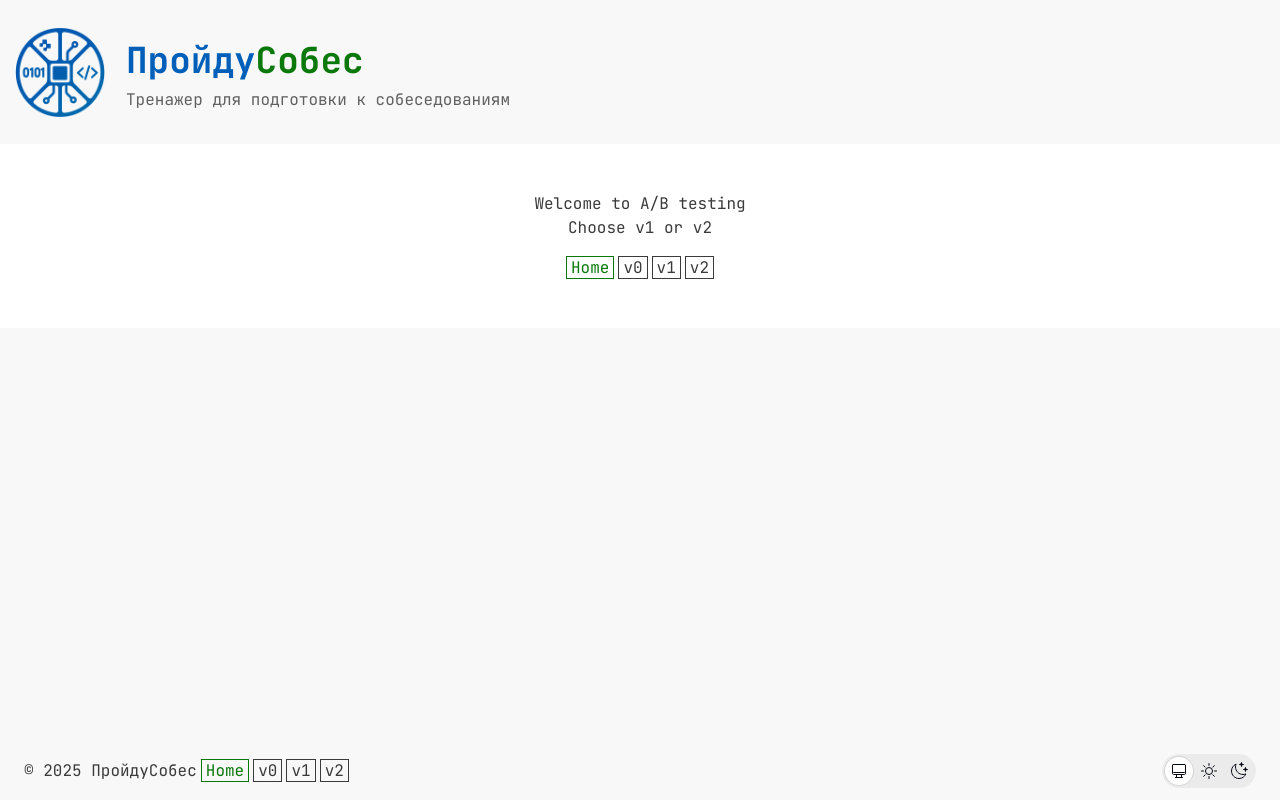
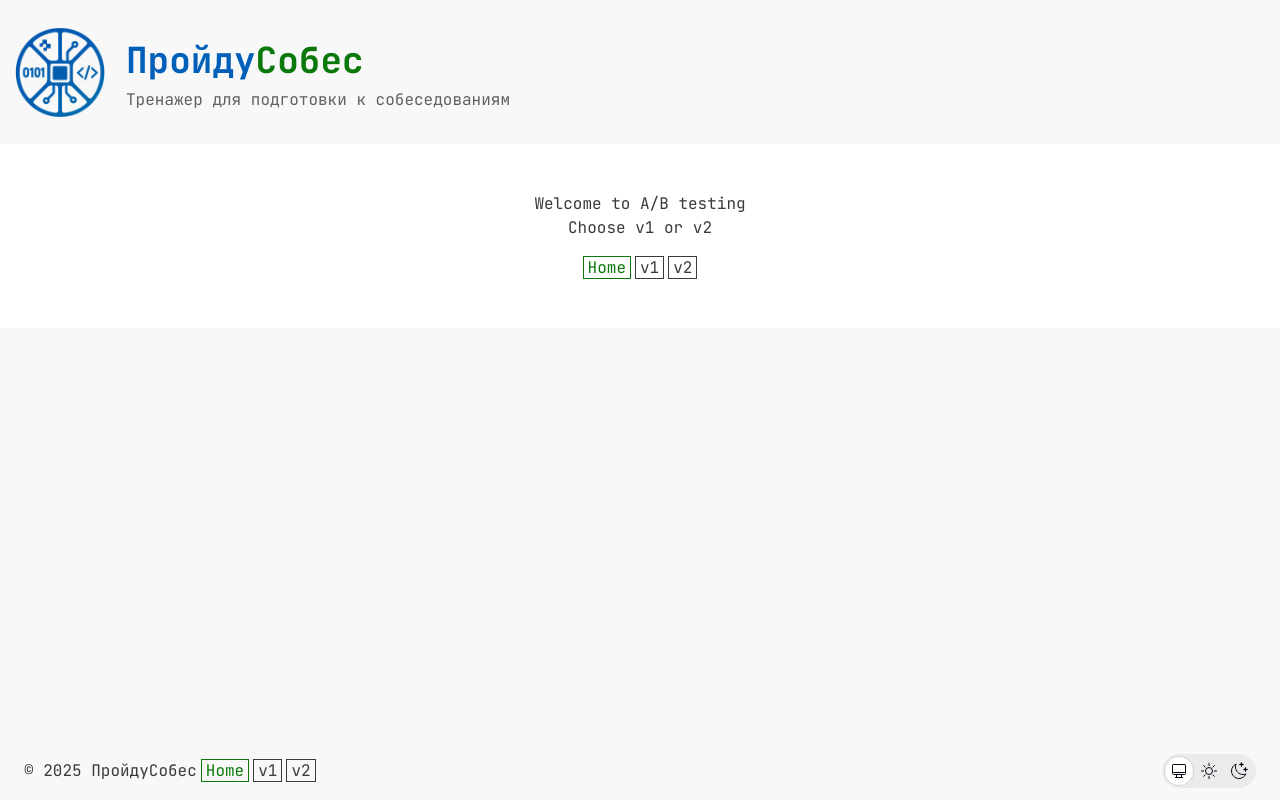
Before and after one commit to MentalWombat/sobes, a Next.js app: page / in a window 1280 px wide. Built offline with nearby package versions, Linux system fonts and the light colour scheme.

Commit message:
removed link to v0

```diff
--- a/src/components/footer-nav.tsx
+++ b/src/components/footer-nav.tsx
@@ -21,7 +21,6 @@ export default function Nav() {
   return (
     <nav className="sm:inline">
       <NavLink href="/">Home</NavLink>
-      <NavLink href="/v0">v0</NavLink>
       <NavLink href="/v1">v1</NavLink>
       <NavLink href="/v2">v2</NavLink>
     </nav>
```
